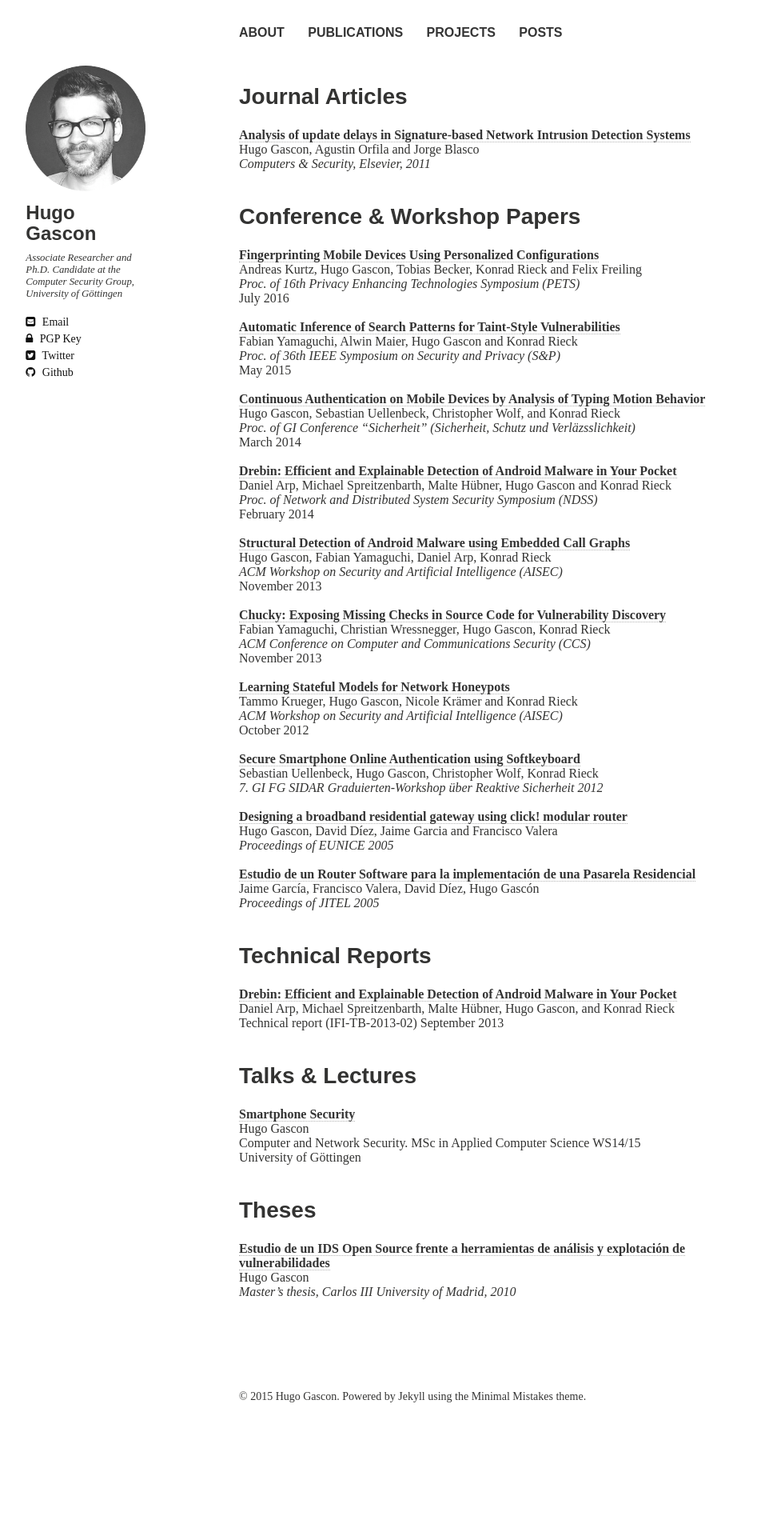
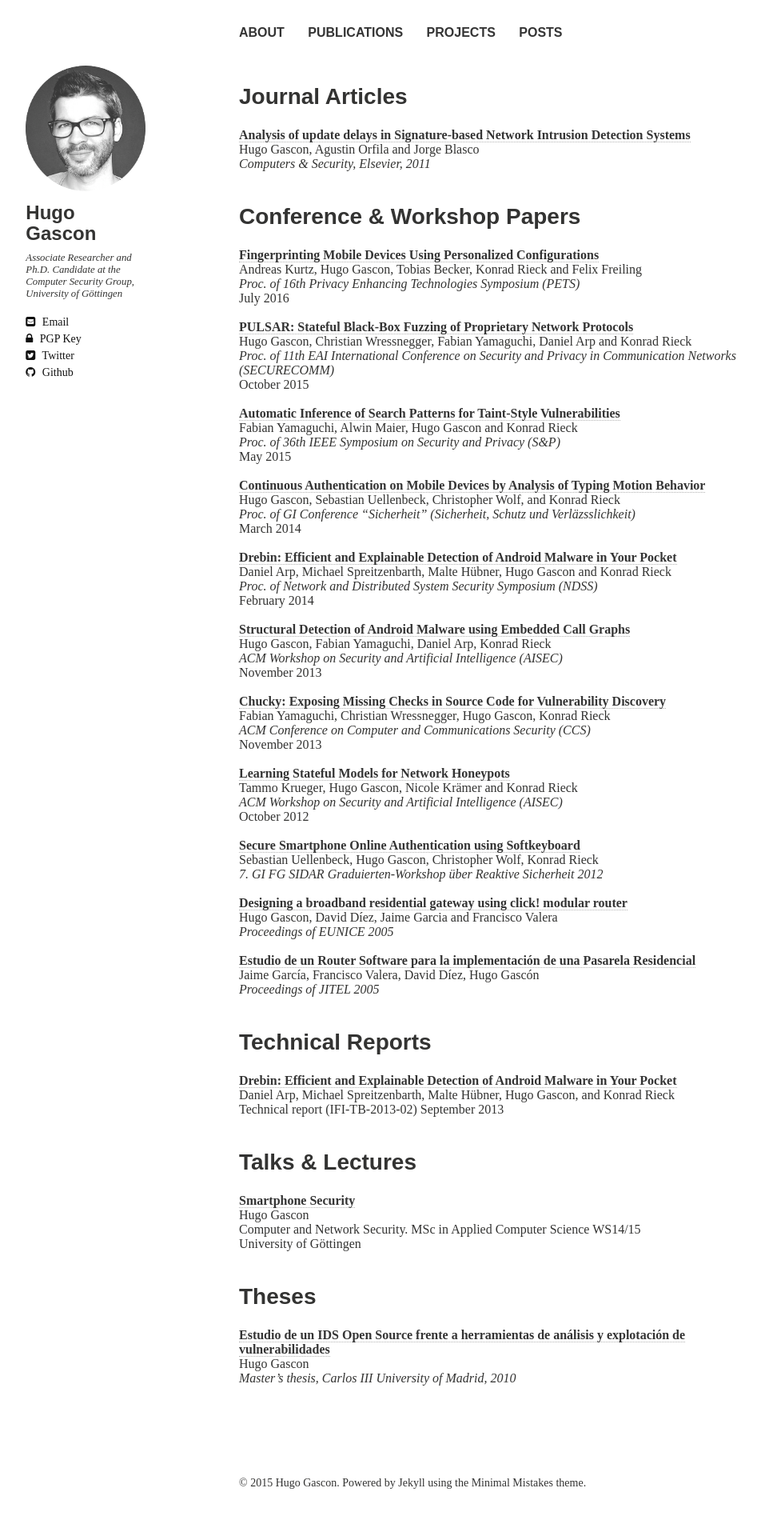
Before and after one commit to hgascon/hgascon.github.io, a Jekyll site: the page built from publications/index.md, in a window 1280 px wide. Shown: the whole page at 80% size, without its empty margins (21-973 px from the left). Built offline with Jekyll 4.4.1, drawn with Linux system fonts in a browser that asks for light colours; nearby versions of some CDN libraries; some web fonts are replaced; before the commit the page ends 1802 px from its top, so only the background shows below that.

Commit message:
Update index.md

```diff
--- a/publications/index.md
+++ b/publications/index.md
@@ -19,6 +19,11 @@ Hugo Gascon, Agustin Orfila and Jorge Blasco<br>
 Andreas Kurtz, Hugo Gascon, Tobias Becker, Konrad Rieck and Felix Freiling<br>
 *Proc. of 16th Privacy Enhancing Technologies Symposium (PETS)*<br>
 July 2016<br>
+<br>
+[**PULSAR: Stateful Black-Box Fuzzing of Proprietary Network Protocols**](/publications/2015-securecomm.pdf)<br>
+Hugo Gascon, Christian Wressnegger, Fabian Yamaguchi, Daniel Arp and Konrad Rieck<br>
+*Proc. of 11th EAI International Conference on Security and Privacy in Communication Networks (SECURECOMM)*<br>
+October 2015<br>
 <br>
 [**Automatic Inference of Search Patterns for Taint-Style Vulnerabilities**](/publications/2015-ieeesp.pdf)<br>
 Fabian Yamaguchi, Alwin Maier, Hugo Gascon and Konrad Rieck<br>
```
